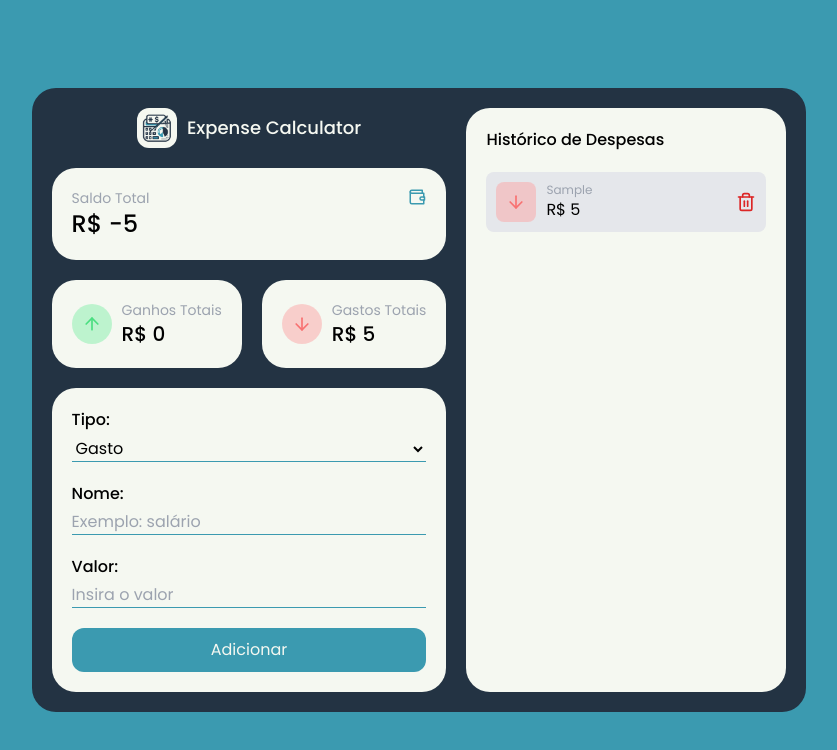
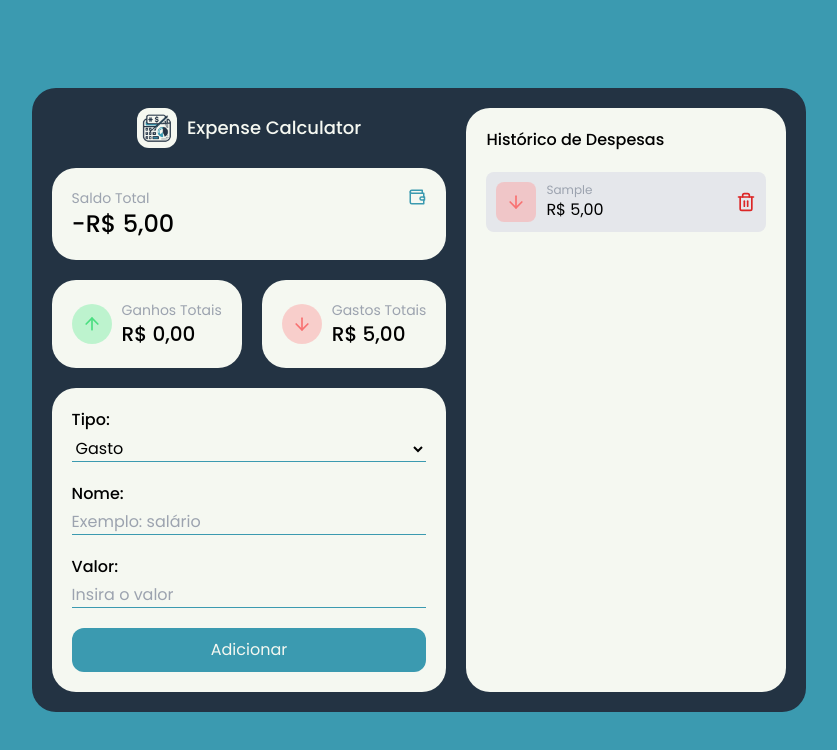
Before and after one commit to arisonfirmino/expense-calculator, a Next.js app: page / in a window 1280 px wide. Both pictures are taken after typing "Sample", "5" into the empty fields and a click on the button "Adicionar". Shown: the top 750 px of the page, without its empty margins (221-1058 px from the left). Built offline with nearby package versions, Linux system fonts and the light colour scheme.

Commit message:
feat: add currency formatting to the Balance, TotalExpenses, TotalIncomes, and Expense components

```diff
--- a/app/components/balance.jsx
+++ b/app/components/balance.jsx
@@ -1,10 +1,15 @@
 import { WalletIcon } from "lucide-react";
 
 const Balance = ({ balance }) => {
+  const formattedBalance = balance.toLocaleString("pt-BR", {
+    style: "currency",
+    currency: "BRL",
+  });
+
   return (
     <div className="relative flex flex-col rounded-3xl bg-secondary p-5">
       <p className="text-sm text-gray-400">Saldo Total</p>
-      <p className="text-2xl font-medium">R$ {balance}</p>
+      <p className="text-2xl font-medium">{formattedBalance}</p>
 
       <WalletIcon
         size={18}
--- a/app/components/expense.jsx
+++ b/app/components/expense.jsx
@@ -4,6 +4,11 @@ const Expense = ({ expense, removeExpense }) => {
   const handleDelete = () => {
     removeExpense(expense.id, expense);
   };
+
+  const formattedExpenseValue = expense.value.toLocaleString("pt-BR", {
+    style: "currency",
+    currency: "BRL",
+  });
 
   return (
     <div className="relative flex items-center gap-2.5 rounded-lg bg-gray-200 p-2.5">
@@ -21,7 +26,7 @@ const Expense = ({ expense, removeExpense }) => {
 
       <div>
         <p className="text-xs capitalize text-gray-400">{expense.name}</p>
-        <p>R$ {expense.value}</p>
+        <p>{formattedExpenseValue}</p>
       </div>
 
       <button
--- a/app/components/total-expenses.jsx
+++ b/app/components/total-expenses.jsx
@@ -1,6 +1,11 @@
 import { ArrowDownIcon } from "lucide-react";
 
 const TotalExpenses = ({ totalExpense }) => {
+  const formattedTotalExpense = totalExpense.toLocaleString("pt-BR", {
+    style: "currency",
+    currency: "BRL",
+  });
+
   return (
     <div className="flex items-center gap-2.5 rounded-3xl bg-secondary p-5">
       <div className="flex items-center justify-center rounded-full bg-red-300 bg-opacity-50 p-2.5 text-red-400">
@@ -9,7 +14,7 @@ const TotalExpenses = ({ totalExpense }) => {
 
       <div className="flex flex-col">
         <p className="text-sm text-gray-400">Gastos Totais</p>
-        <p className="text-xl font-medium">R$ {totalExpense}</p>
+        <p className="text-xl font-medium">{formattedTotalExpense}</p>
       </div>
     </div>
   );
--- a/app/components/total-incomes.jsx
+++ b/app/components/total-incomes.jsx
@@ -1,6 +1,11 @@
 import { ArrowUpIcon } from "lucide-react";
 
 const TotalIncomes = ({ totalIncome }) => {
+  const formattedTotalIncome = totalIncome.toLocaleString("pt-BR", {
+    style: "currency",
+    currency: "BRL",
+  });
+
   return (
     <div className="flex items-center gap-2.5 rounded-3xl bg-secondary p-5">
       <div className="flex items-center justify-center rounded-full bg-green-300 bg-opacity-50 p-2.5 text-green-400">
@@ -9,7 +14,7 @@ const TotalIncomes = ({ totalIncome }) => {
 
       <div className="flex flex-col">
         <p className="text-sm text-gray-400">Ganhos Totais</p>
-        <p className="text-xl font-medium">R$ {totalIncome}</p>
+        <p className="text-xl font-medium">{formattedTotalIncome}</p>
       </div>
     </div>
   );
```
